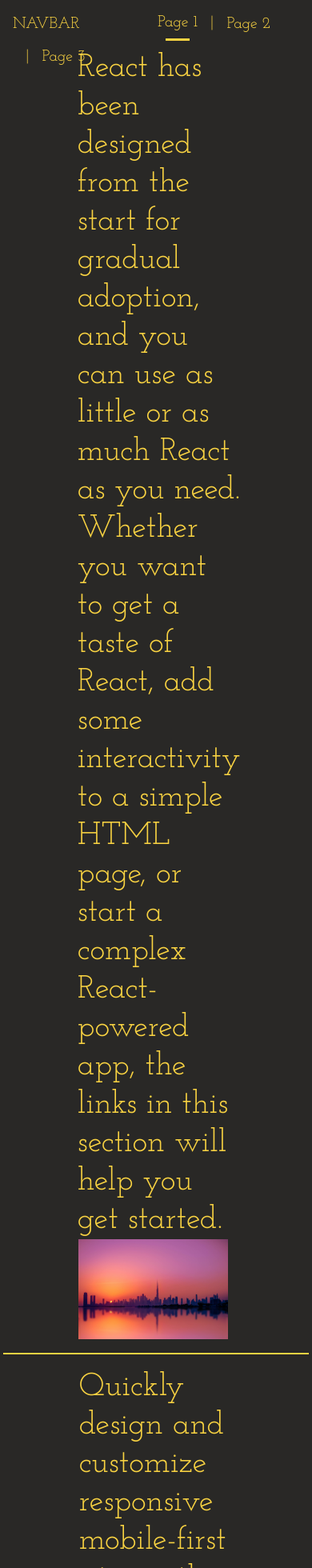
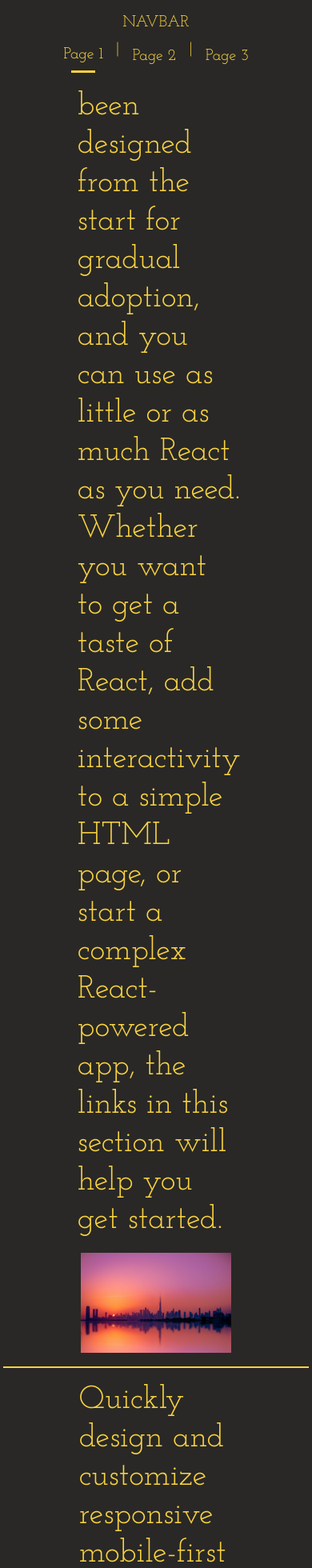
Before and after one commit to ansu5555/customer-wiki, a React (Create React App) app: page / in a window 390 px wide. Shown: the top 1960 px of the page at 80% size. Built offline with nearby package versions, Linux system fonts and the light colour scheme.

Commit message:
fix mobile display

```diff
--- a/src/App.css
+++ b/src/App.css
@@ -31,7 +31,7 @@
   left: 0;
   z-index: 1;
   display: flex;
-  flex-wrap: wrap;
+  flex-direction: row;
   align-items: center;
   justify-content: left;
   padding: 0.5rem 1rem;
@@ -43,12 +43,20 @@
   font-family: 'Josefin Slab', serif;
 }
 
+.nav-link-wrapper {
+  display: flex;
+  flex-direction: row;
+  flex-wrap: wrap;
+}
+
 .page {
   min-height: 100vh;
   padding: 5vh 0;
 }
 
 .section {
+  display: flex;
+  flex-direction: column;
   max-width: 100vw;
 }
 
@@ -57,15 +65,6 @@
   flex-direction: row;
   justify-content: flex-start;
   align-items: center;
-}
-
-@media screen and (max-width: 1000px) {
-  .section-text-wrapper {
-    display: flex;
-    flex-direction: row;
-    justify-content: center;
-    align-items: center;
-  }
 }
 
 .section-text {
@@ -78,7 +77,10 @@
 .center-section-text {
   display: table-cell;
   vertical-align: middle;
-  line-height: normal;
+  margin-bottom: 0.5rem;
+  font-size: 2.5rem;
+  font-weight: 500;
+  line-height: 1.2;
 }
 
 .section-image-wrapper {
@@ -88,20 +90,58 @@
   align-items: center;
 }
 
+.section-image {
+  max-width: 48vw;
+  max-height: 80vh;
+  border-radius: 0px;
+  margin: 0 2vw 2vh 0;
+}
+
+@media screen and (max-width: 500px) {
+  .navbar-custom {
+    position: fixed;
+    top: 0;
+    right: 0;
+    left: 0;
+    z-index: 1;
+    display: flex;
+    flex-direction: column;
+    align-items: center;
+    justify-content: left;
+    padding: 0.5rem 1rem;
+    height: 105px;
+  }
+
+  .progress-bar {
+    position: fixed;
+    top: 105px;
+    right: 0;
+    left: 0;
+    height: 5px;
+  }
+}
+
 @media screen and (max-width: 1000px) {
+  .section-text-wrapper {
+    display: flex;
+    flex-direction: row;
+    justify-content: center;
+    align-items: center;
+  }
+
   .section-image-wrapper {
     display: flex;
     flex-direction: row;
     justify-content: center;
     align-items: center;
   }
-}
 
-.section-image {
-  max-width: 48vw;
-  max-height: 80vh;
-  border-radius: 0px;
-  margin: 0 2vw 2vh 0;
+  .section-image {
+    max-width: 48vw;
+    max-height: 80vh;
+    border-radius: 0px;
+    margin: 2vh 0 2vh 0;
+  }
 }
 
 @media (any-hover: hover) {
--- a/src/App.js
+++ b/src/App.js
@@ -105,6 +105,7 @@ function App() {
           }}>
           <span className='navbar-brand nav-links'>NAVBAR</span>
           <span className='space-creator'></span>
+          <div className='nav-link-wrapper'>
             <Nav
               link={() => pageRef1.current.scrollIntoView(scrollOption)}
               text='Page 1'
@@ -125,6 +126,7 @@ function App() {
               color={color.fgColor}
               position={pagePosition.page3}
             />
+          </div>
         </nav>
         <div
           className='progress-bar'
--- a/src/components/Section.js
+++ b/src/components/Section.js
@@ -2,9 +2,7 @@ import PropTypes from 'prop-types'
 
 function Section({ text, img, color }) {
   return (
-    <div
-      className='d-flex flex-column section'
-      style={{ backgroundColor: color.bgColor }}>
+    <div className='section' style={{ backgroundColor: color.bgColor }}>
       <div
         style={{
           width: '98vw',
@@ -13,7 +11,7 @@ function Section({ text, img, color }) {
         }}></div>
       <div className='section-text-wrapper'>
         <div className='section-text' style={{ color: color.fgColor }}>
-          <span className='h1 center-section-text'>{text}</span>
+          <span className='center-section-text'>{text}</span>
         </div>
       </div>
       <div className='section-image-wrapper'>
```
Lines whose indentation alone changed are shown as unchanged.
